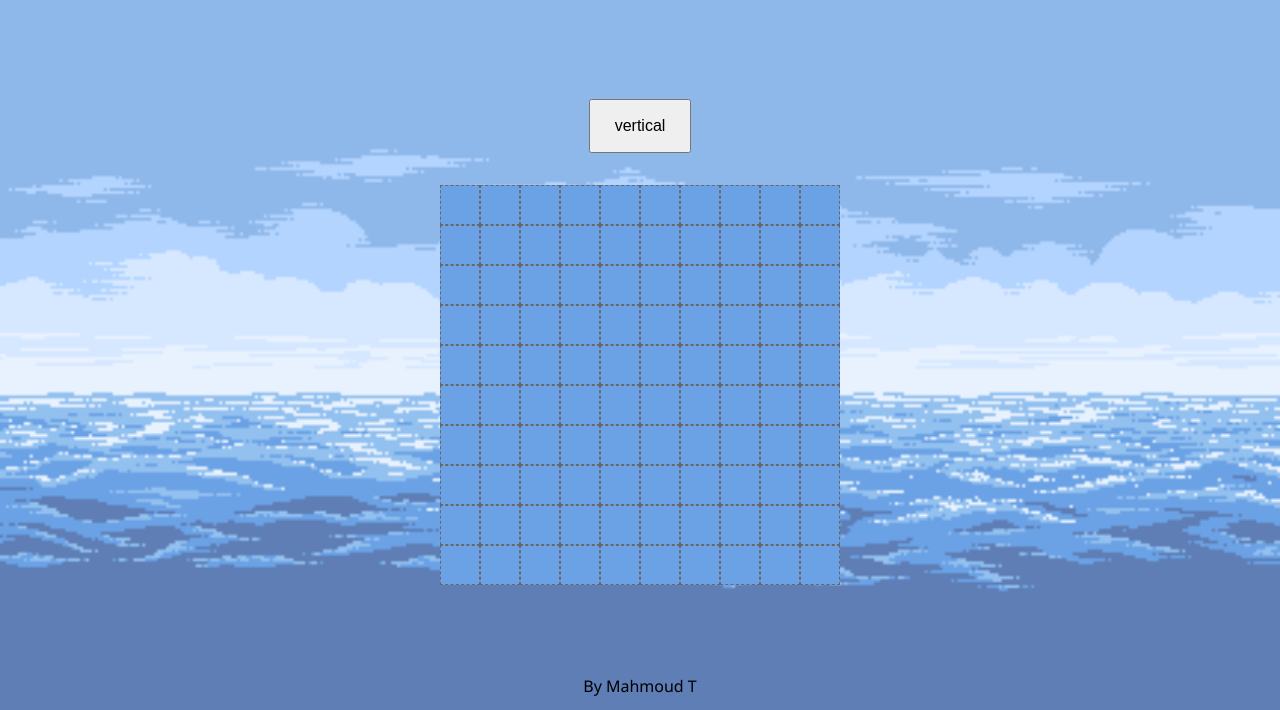
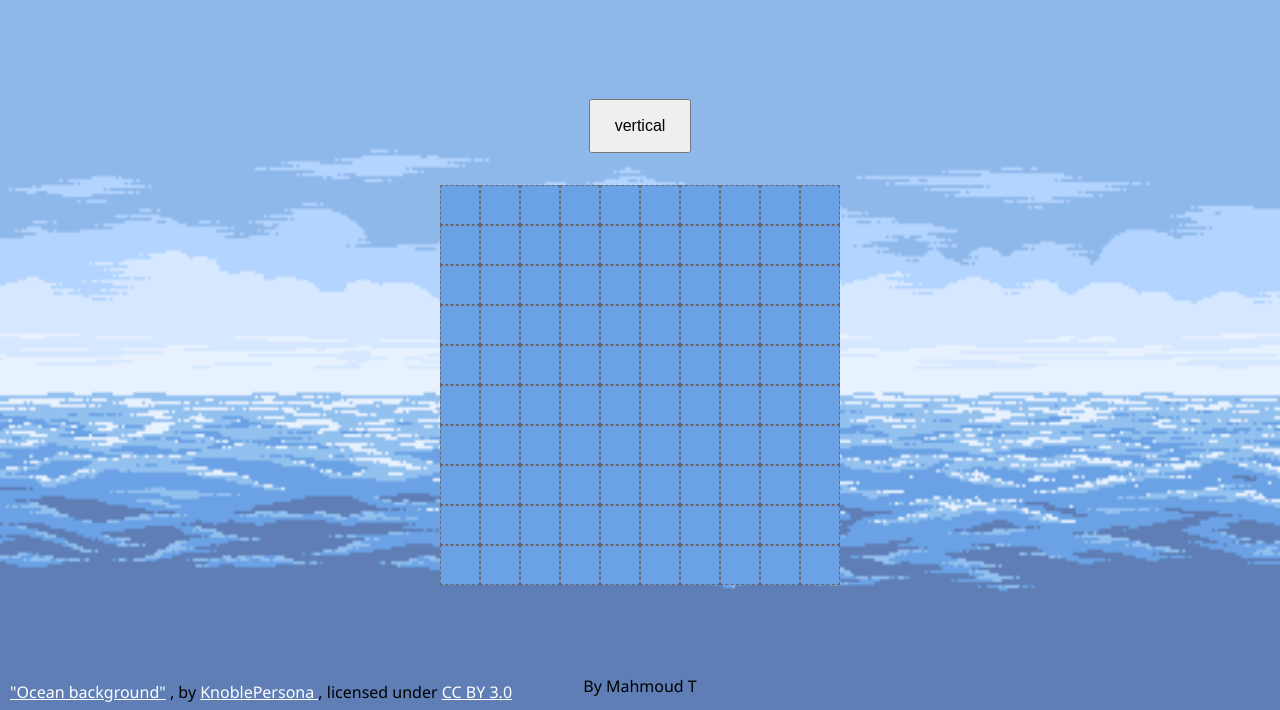
Before and after one commit to MahmoudTalass/battleship, a website with bundled scripts: page src/index.html in a window 1280 px wide. Shown: the part 90-800 px from the top of the page. Built offline with nearby package versions, Linux system fonts and the light colour scheme.

Commit message:
Attribute the background image to creator

```diff
--- a/src/index.html
+++ b/src/index.html
@@ -11,6 +11,18 @@
          <h1 class="game-title">BATTLESHIP</h1>
       </header>
       <main class="main-screen" id="main-screen"></main>
-      <footer class="footer" id="footer"><p>By Mahmoud T</p></footer>
+      <footer class="footer" id="footer">
+         <p>By Mahmoud T</p>
+         <p class="background-img-attribute">
+            <a href="https://opengameart.org/content/ocean-background"
+               >"Ocean background"</a
+            >
+            , by
+            <a href="https://opengameart.org/users/knoblepersona"
+               >KnoblePersona </a
+            >, licensed under
+            <a href="https://creativecommons.org/licenses/by/3.0/">CC BY 3.0</a>
+         </p>
+      </footer>
    </body>
 </html>
```
